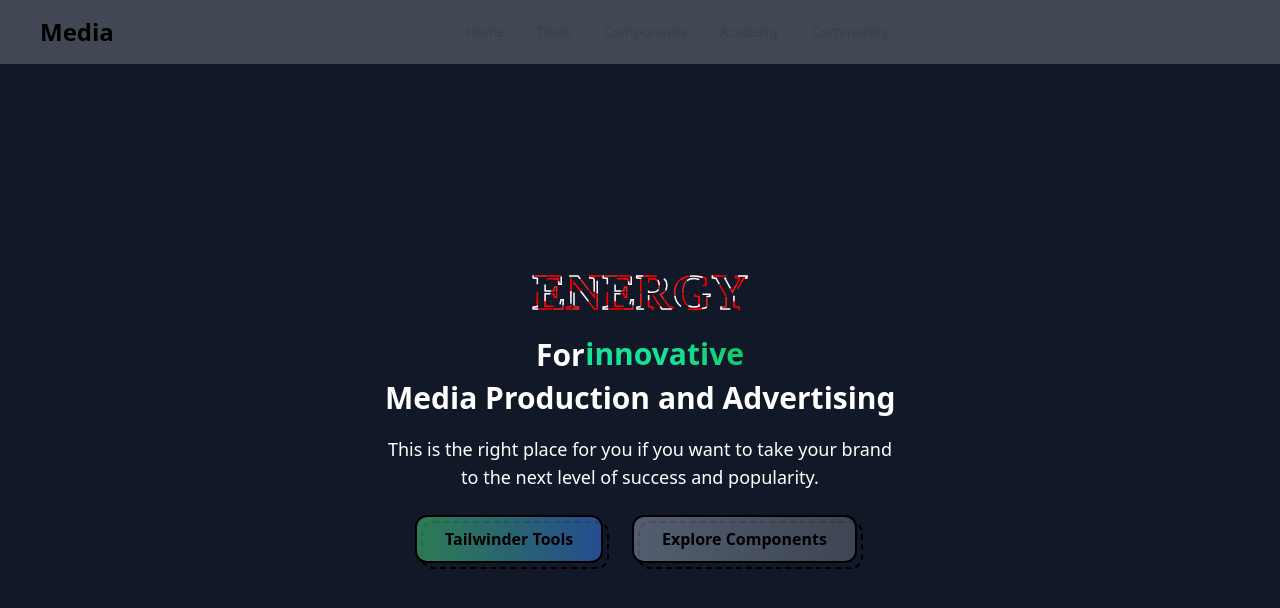
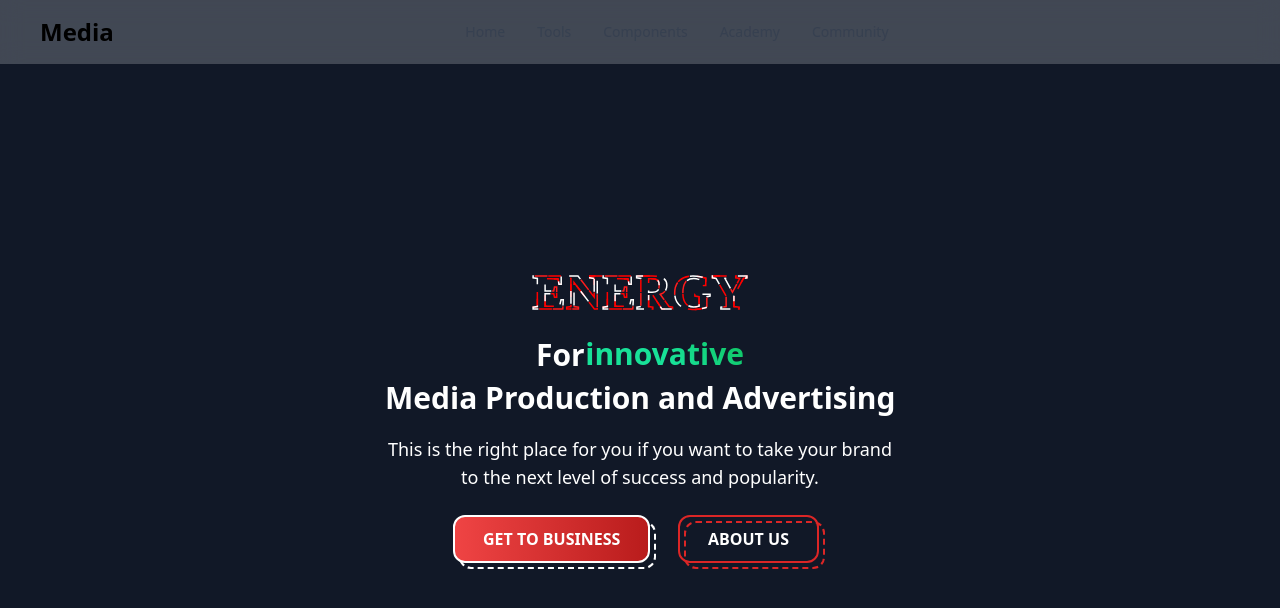
Before and after one commit to MooseSaeed/energy-media, a Vue app: page / in a window 1280 px wide. Shown: the top 608 px of the page. Built offline with nearby package versions, Linux system fonts and the light colour scheme.

Commit message:
main theme

```diff
--- a/src/components/Primarybtn.vue
+++ b/src/components/Primarybtn.vue
@@ -1,16 +1,14 @@
 <template>
   <div class="relative group block w-full">
     <span
-      class="absolute inset-0 border-2 border-black dark:border-white border-dashed rounded-xl translate-x-0.5 group-hover:translate-x-0 delay-150 duration-300 translate-y-0.5 group-hover:translate-y-0"
+      class="absolute inset-0 border-2 border-white border-dashed rounded-xl translate-x-0.5 group-hover:translate-x-0 delay-150 duration-300 translate-y-0.5 group-hover:translate-y-0"
     ></span>
 
     <div
-      class="relative flex items-end h-full transition-all transform border-2 rounded-xl border-black dark:border-white -translate-x-1 group-hover:-translate-x-0 -translate-y-1 group-hover:-translate-y-0 bg-gradient-to-r from-green-400/50 to-blue-500/50 group-hover:from-green-400 group-hover:to-blue-500"
+      class="relative flex items-end h-full transition-all transform border-2 rounded-xl border-white -translate-x-1 group-hover:-translate-x-0 -translate-y-1 group-hover:-translate-y-0 bg-gradient-to-r from-red-500 to-red-700 group-hover:from-red-500/50 group-hover:to-red-700/50"
     >
       <div class="py-2.5 px-7 transition-opacity group-hover:relative">
-        <h2
-          class="font-semibold group-hover:text-white dark:group-hover:text-black text-black dark:text-white"
-        >
+        <h2 class="font-semibold text-white">
           <slot />
         </h2>
       </div>
--- a/src/components/Secondarybtn.vue
+++ b/src/components/Secondarybtn.vue
@@ -1,16 +1,14 @@
 <template>
-  <div class="relative group w-fit inline-block">
+  <div class="relative group block w-full">
     <span
-      class="absolute inset-0 border-2 border-black dark:border-white border-dashed rounded-xl translate-x-0.5 group-hover:translate-x-0 delay-150 duration-300 translate-y-0.5 group-hover:translate-y-0"
+      class="absolute inset-0 border-2 border-red-600 border-dashed rounded-xl translate-x-0.5 group-hover:translate-x-0 delay-150 duration-300 translate-y-0.5 group-hover:translate-y-0"
     ></span>
 
     <div
-      class="relative flex items-end h-full transition-all transform border-2 rounded-xl border-black dark:border-white -translate-x-1 group-hover:-translate-x-0 -translate-y-1 group-hover:-translate-y-0 bg-gradient-to-r from-slate-400/50 to-gray-500/50 group-hover:from-slate-400 group-hover:to-gray-500"
+      class="relative flex items-end h-full transition-all transform border-2 rounded-xl group-hover:border-white border-red-600 -translate-x-1 group-hover:-translate-x-0 -translate-y-1 group-hover:-translate-y-0 bg-gradient-to-r group-hover:from-red-500 group-hover:to-red-700"
     >
       <div class="py-2.5 px-7 transition-opacity group-hover:relative">
-        <h2
-          class="text-md font-semibold group-hover:text-white dark:group-hover:text-black text-black dark:text-white"
-        >
+        <h2 class="font-semibold text-white">
           <slot />
         </h2>
       </div>
--- a/src/views/HomeView.vue
+++ b/src/views/HomeView.vue
@@ -2,9 +2,7 @@
   <main class="min-h-screen flex justify-center items-center">
     <div class="flex flex-col justify-center items-center sm:mt-8 mt-20">
       <div class="max-w-72 order-1 md:-order-none">
-        <div
-          class=" max-w-xs sm:max-w-xl animate__animated animate__flipInX"
-        >
+        <div class="max-w-xs sm:max-w-xl animate__animated animate__flipInX">
           <Energy />
         </div>
       </div>
@@ -16,17 +14,15 @@
             class="dark:text-white text-center text-white font-bold text-3xl leading-relaxed animate__animated animate__bounceInUp"
           >
             <div class="text-center">
-              <p>
               <span class="text-2xl sm:text-3xl">For</span>
               <span class="inline">
                 <keep-alive>
                   <Changingname />
                 </keep-alive>
               </span>
-                <div class="text-2xl sm:text-3xl"
-                  >Media Production and Advertising</div
-                >
-              </p>
+              <div class="text-2xl sm:text-3xl">
+                Media Production and Advertising
+              </div>
             </div>
           </h1>
           <p
@@ -45,7 +41,7 @@
               class="animate__animated animate__bounceInUp animate__delay-1s"
             >
               <Primarybtn class="text-sm sm:text-base">
-                Tailwinder Tools
+                GET TO BUSINESS
               </Primarybtn>
             </a>
             <a
@@ -53,7 +49,7 @@
               href="/components"
             >
               <Secondarybtn class="text-sm sm:text-base">
-                Explore Components
+                ABOUT US
               </Secondarybtn>
             </a>
           </div>
```
Also changed, not shown: 1 other file (tests, documents, lock files or other folders). Lines whose indentation alone changed are shown as unchanged.
